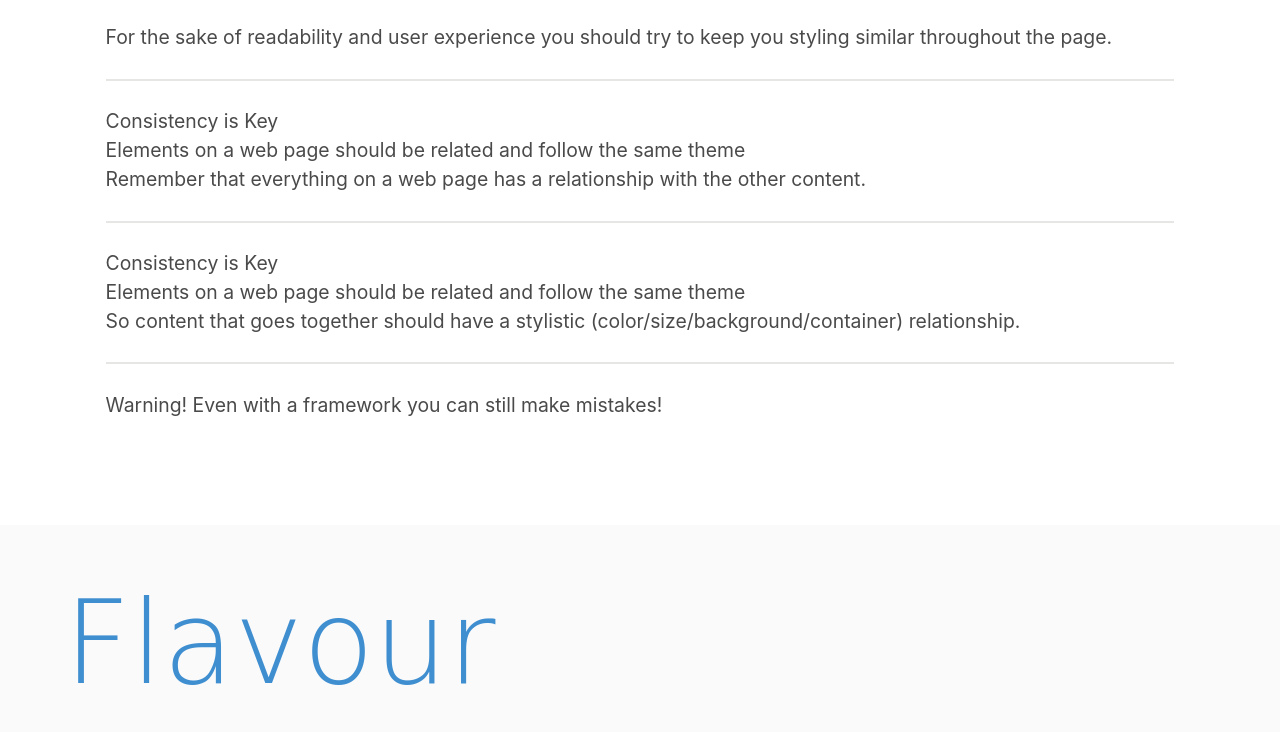
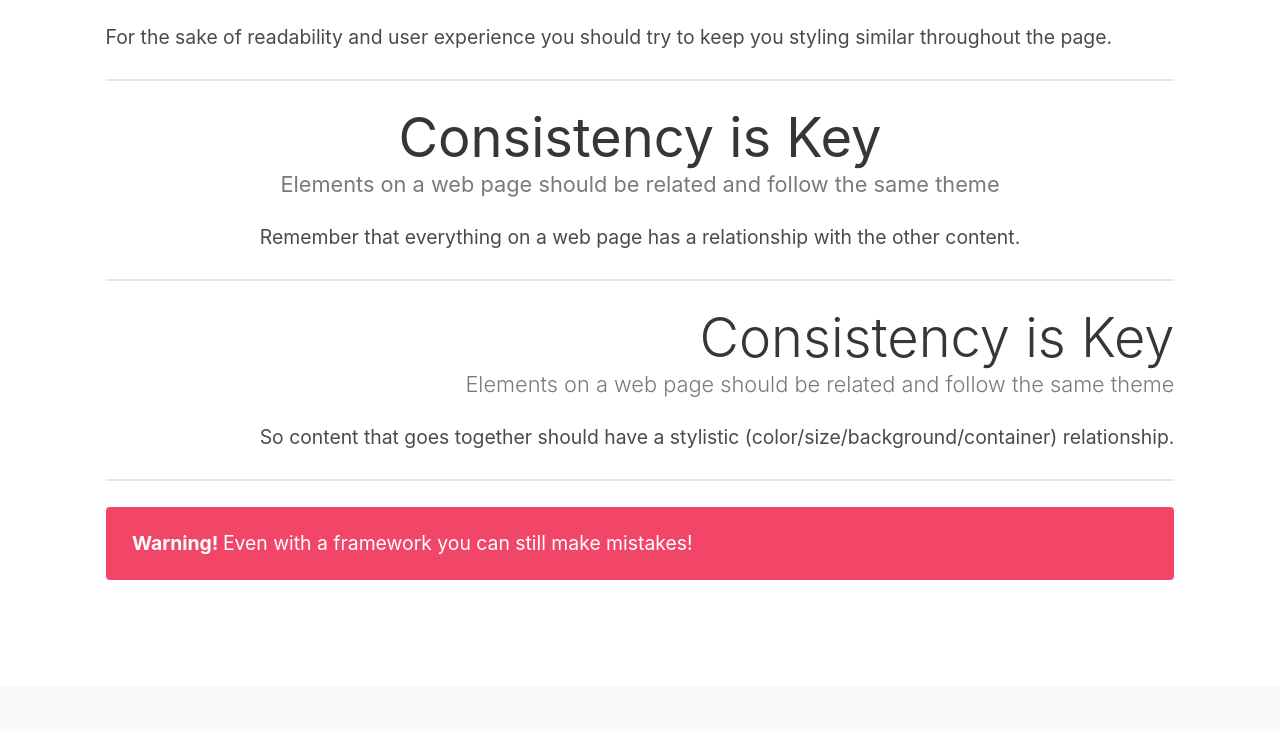
Before and after one commit to jdmar3-comp426/a02-emmazhang23, a website: page index.html in a window 1280 px wide. Shown: the part 1714-2446 px from the top of the page. Drawn offline with nearby package versions, Linux system fonts and the light colour scheme; a web font is replaced by a local one.

Commit message:
consistency

```diff
--- a/index.html
+++ b/index.html
@@ -64,32 +64,32 @@
 	    </p>
         </div>
         <hr>
-        <div class="">
-            <h1 class="">Consistency is Key</h1>
-            <h5 class="">Elements on a web page should be related and follow the same theme</h5>
+        <div class="content has-text-centered">
+            <h1 class="title has-text-weight-normal">Consistency is Key</h1>
+            <h5 class="subtitle has-text-grey has-text-weight-normal">Elements on a web page should be related and follow the same theme</h5>
             <p>
 	    	Remember that everything on a web page has a relationship with the other content.
 	    </p>
         </div>
         <hr>
-        <div class="">
-            <h1 class="">Consistency is Key</h1>
-            <h5 class="">Elements on a web page should be related and follow the same theme</h5>
+        <div class="content has-text-right">
+            <h1 class="title has-text-weight-light">Consistency is Key</h1>
+            <h5 class="subtitle has-text-grey has-text-weight-light">Elements on a web page should be related and follow the same theme</h5>
             <p>
 	    	So content that goes together should have a stylistic (color/size/background/container) relationship.
 	    </p>
         </div>
         <hr>
-        <div class="">
-            <p><span class="">Warning! </span>Even with a framework you can still make mistakes!</p>
+        <div class="notification is-danger">
+            <p><span class="has-text-weight-bold">Warning! </span>Even with a framework you can still make mistakes!</p>
         </div>
     </div>
 </section>
 <section class="section">
     <div class="container">
-        <div class="">
+        <div class="content has-text-centered">
             <h1 class="title has-text-info is-family-secondary">Flavour</h1>
-            <h5 class="">Express yourself with fonts, colors, images, and more</h5>
+            <h5 class="subtitle has-text-grey is-italic">Express yourself with fonts, colors, images, and more</h5>
         </div>
         <div class="tabs is-medium is-centered">
             <ul>
```
